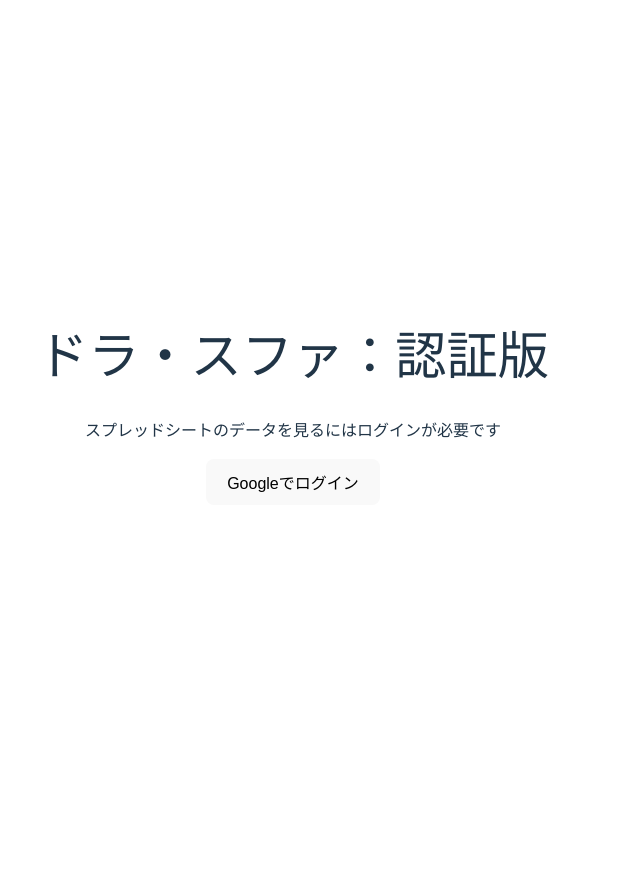
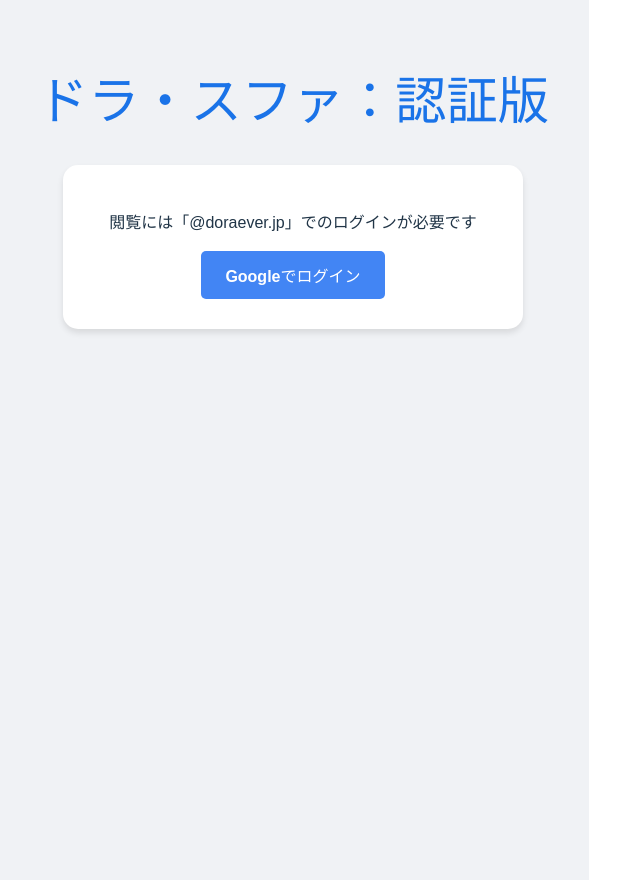
Before and after one commit to ohara-tech/dora-sfa, a React (Vite) app: page / in a window 1280 px wide. Shown: the whole page, without its empty margins (3-643 px from the left). Before the commit the page ends 800 px from the top, so only its background shows below. Built offline with nearby package versions, Linux system fonts and the light colour scheme; no server answers.

Commit message:
Update App.tsx

```diff
--- a/src/App.tsx
+++ b/src/App.tsx
@@ -1,19 +1,18 @@
-import { useState } from 'react'
-// Firebaseから必要な魔法（関数）をインポート
+import { useState, useEffect } from 'react'
 import { initializeApp } from "firebase/app";
-import { getAuth, GoogleAuthProvider, signInWithPopup } from "firebase/auth";
+import { getAuth, GoogleAuthProvider, signInWithPopup, onAuthStateChanged } from "firebase/auth";
 
-// 1. 先ほどの画面に表示されている設定値をここに貼り付けます
+// 1. Firebaseの設定（画像17枚目の内容を反映しています）
 const firebaseConfig = {
-  apiKey: "AIzaSyC...", // あなたの画面の値をコピーしてください
+  apiKey: "AIzaSyCQrP3Lvkvm8vcZpqjSjtLLHW1ge2luNDc",
   authDomain: "dora-sfa.firebaseapp.com",
   projectId: "dora-sfa",
   storageBucket: "dora-sfa.firebasestorage.app",
   messagingSenderId: "462643096222",
-  appId: "1:462643096222:web:..."
+  appId: "1:462643096222:web:272a5a72d839c21c2a98f1",
+  measurementId: "G-9BVQ2MW5HQ"
 };
 
-// Firebaseの初期化
 const app = initializeApp(firebaseConfig);
 const auth = getAuth(app);
 const provider = new GoogleAuthProvider();
@@ -21,33 +20,41 @@
 function App() {
   const [user, setUser] = useState<any>(null);
 
-  // Googleログインを実行する関数
+  // ログイン状態を監視
+  useEffect(() => {
+    const unsubscribe = onAuthStateChanged(auth, (currentUser) => {
+      setUser(currentUser);
+    });
+    return () => unsubscribe();
+  }, []);
+
   const login = () => {
-    signInWithPopup(auth, provider)
-      .then((result) => {
-        setUser(result.user);
-        console.log("ログイン成功:", result.user.displayName);
-      })
-      .catch((error) => console.error("ログインエラー:", error));
+    signInWithPopup(auth, provider).catch(err => console.error(err));
   };
 
+  const logout = () => auth.signOut();
+
   return (
-    <div style={{ padding: '40px', textAlign: 'center', fontFamily: 'sans-serif' }}>
-      <h1>ドラ・スファ：認証版</h1>
+    <div style={{ padding: '40px', textAlign: 'center', backgroundColor: '#f0f2f5', minHeight: '100vh', fontFamily: 'sans-serif' }}>
+      <h1 style={{ color: '#1a73e8' }}>ドラ・スファ：認証版</h1>
 
       {!user ? (
-        <div>
-          <p>スプレッドシートのデータを見るにはログインが必要です</p>
-          <button onClick={login} style={{ padding: '10px 20px', fontSize: '16px', cursor: 'pointer' }}>
+        <div style={{ background: 'white', padding: '30px', borderRadius: '15px', maxWidth: '400px', margin: '0 auto', boxShadow: '0 4px 6px rgba(0,0,0,0.1)' }}>
+          <p>閲覧には「@doraever.jp」でのログインが必要です</p>
+          <button onClick={login} style={{ backgroundColor: '#4285f4', color: 'white', border: 'none', padding: '12px 24px', borderRadius: '5px', fontSize: '16px', cursor: 'pointer', fontWeight: 'bold' }}>
             Googleでログイン
           </button>
         </div>
       ) : (
-        <div style={{ background: 'white', padding: '20px', borderRadius: '10px', boxShadow: '0 2px 4px rgba(0,0,0,0.1)' }}>
-          <p>ようこそ、{user.displayName} さん！</p>
-          <p style={{ color: 'green' }}>✔ 社員認証済み</p>
-          <hr />
-          <p>※次は、このログイン情報を使ってGASを叩く設定をします</p>
+        <div style={{ background: 'white', padding: '30px', borderRadius: '15px', maxWidth: '500px', margin: '0 auto', boxShadow: '0 4px 6px rgba(0,0,0,0.1)' }}>
+          <p style={{ fontSize: '1.2rem' }}>ようこそ、<strong>{user.displayName}</strong> さん！</p>
+          <p style={{ color: '#28a745', fontWeight: 'bold' }}>● 社員認証済み</p>
+          <p style={{ fontSize: '0.9rem', color: '#666' }}>{user.email}</p>
+          <hr style={{ margin: '20px 0', border: 'none', borderTop: '1px solid #eee' }} />
+          <p>※次は、この情報をGASへ送る設定をします</p>
+          <button onClick={logout} style={{ background: 'none', border: 'none', color: '#d93025', cursor: 'pointer', textDecoration: 'underline' }}>
+            ログアウト
+          </button>
         </div>
       )}
     </div>
```
